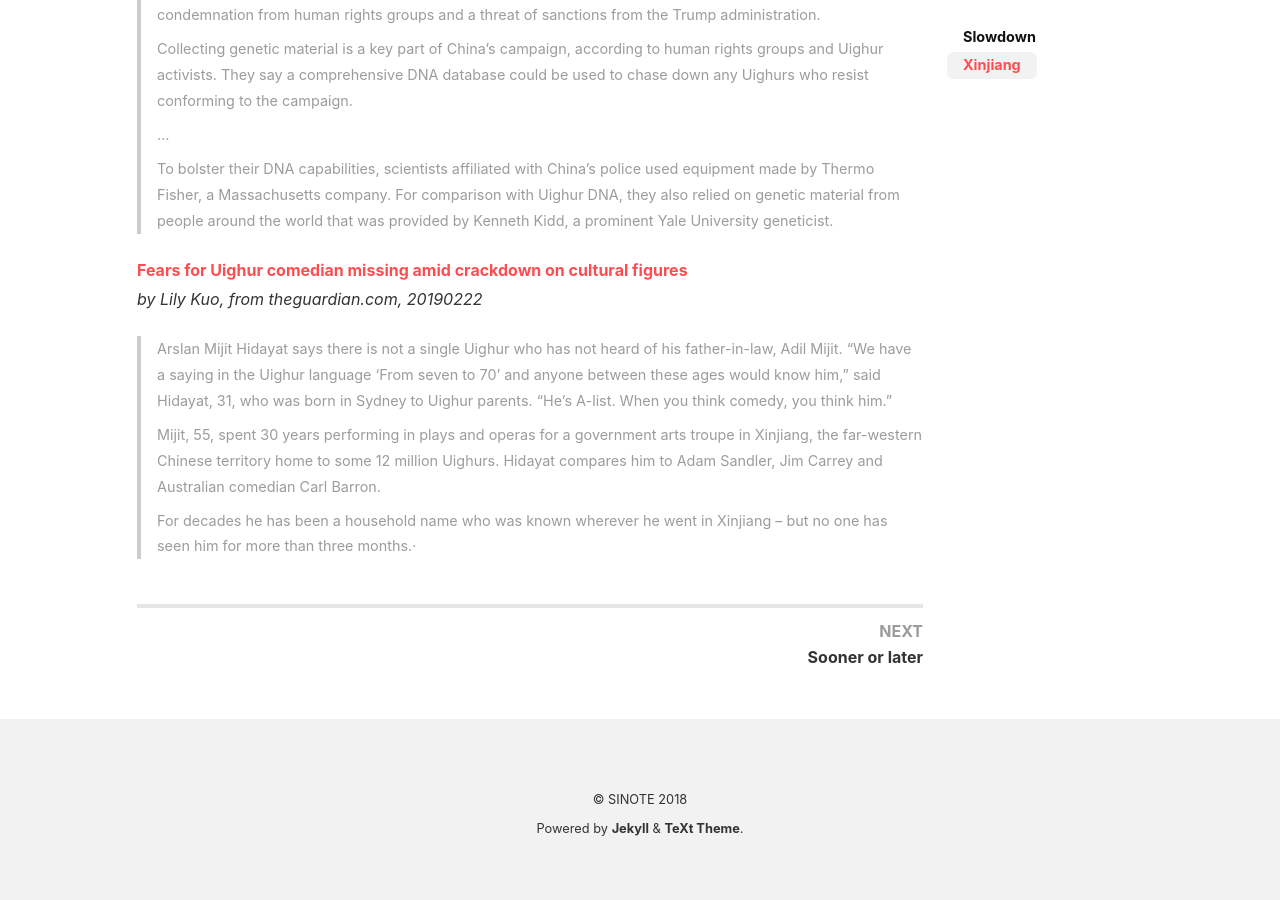
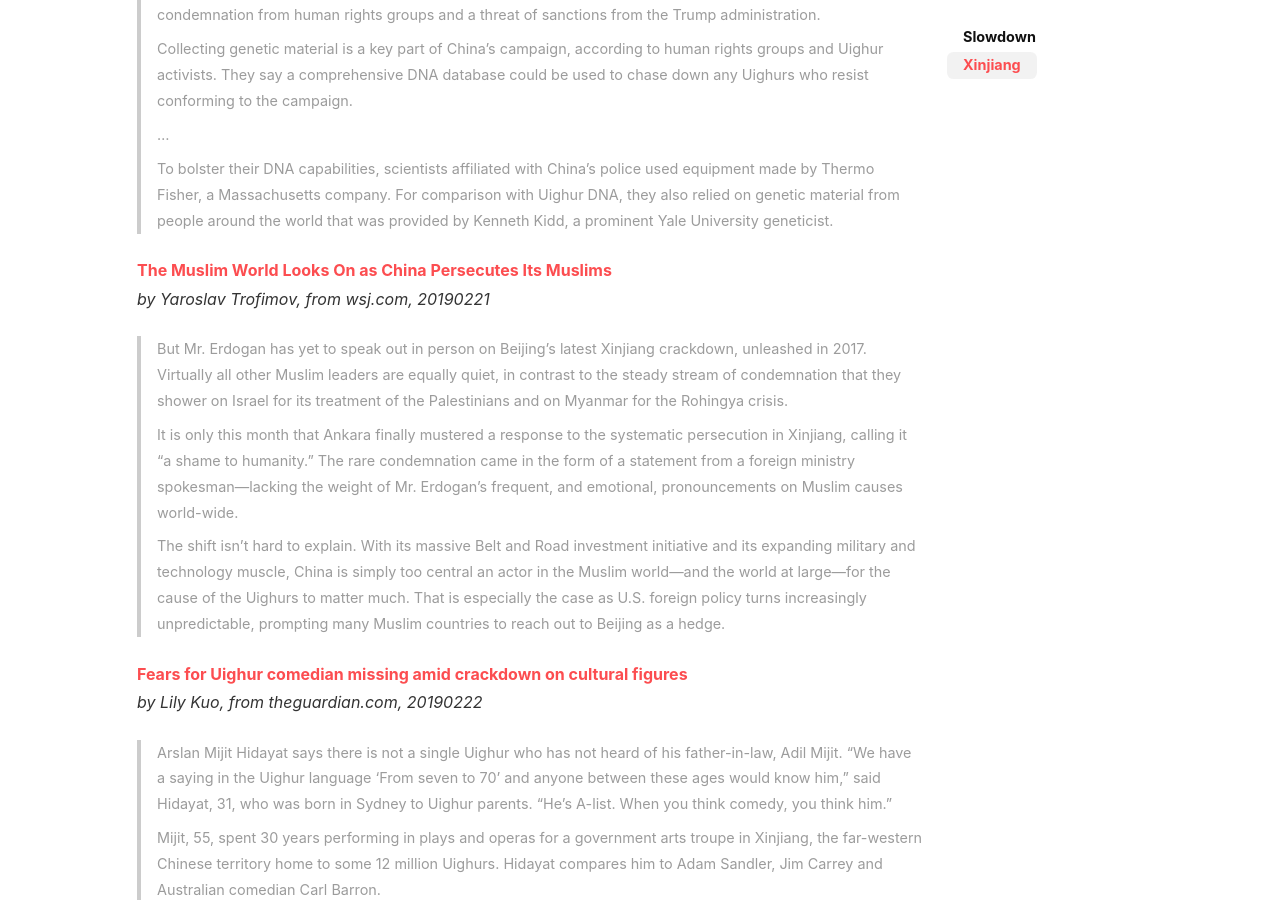
Before and after one commit to sinote86/sinote86.github.io, a Jekyll site: the page built from _posts/2019-02-22-Can-pandas-fly.md, in a window 1280 px wide and 900 px high, scrolled down 2376 px. Built offline with Jekyll 4.4.1, drawn with Linux system fonts in a browser that asks for light colours; nearby versions of some CDN libraries.

Commit message:
Update 2019-02-22-Can-pandas-fly.md

```diff
--- a/_posts/2019-02-22-Can-pandas-fly.md
+++ b/_posts/2019-02-22-Can-pandas-fly.md
@@ -44,6 +44,14 @@ date: 2019-02-22
 >
 > To bolster their DNA capabilities, scientists affiliated with China’s police used equipment made by Thermo Fisher, a Massachusetts company. For comparison with Uighur DNA, they also relied on genetic material from people around the world that was provided by Kenneth Kidd, a prominent Yale University geneticist.
 
+[The Muslim World Looks On as China Persecutes Its Muslims](https://www.wsj.com/articles/why-muslim-rulers-stay-quiet-over-chinas-assault-on-the-uighurs-11550767403) <br> *by Yaroslav Trofimov, from wsj.com, 20190221*
+
+> But Mr. Erdogan has yet to speak out in person on Beijing’s latest Xinjiang crackdown, unleashed in 2017. Virtually all other Muslim leaders are equally quiet, in contrast to the steady stream of condemnation that they shower on Israel for its treatment of the Palestinians and on Myanmar for the Rohingya crisis.
+>
+> It is only this month that Ankara finally mustered a response to the systematic persecution in Xinjiang, calling it “a shame to humanity.” The rare condemnation came in the form of a statement from a foreign ministry spokesman—lacking the weight of Mr. Erdogan’s frequent, and emotional, pronouncements on Muslim causes world-wide.
+>
+> The shift isn’t hard to explain. With its massive Belt and Road investment initiative and its expanding military and technology muscle, China is simply too central an actor in the Muslim world—and the world at large—for the cause of the Uighurs to matter much. That is especially the case as U.S. foreign policy turns increasingly unpredictable, prompting many Muslim countries to reach out to Beijing as a hedge.
+
 [Fears for Uighur comedian missing amid crackdown on cultural figures](https://www.theguardian.com/world/2019/feb/22/xinjiang-fears-for-uihgur-comedian-missing-amid-crackdown-on-cultural-figures) <br> *by Lily Kuo, from theguardian.com, 20190222*
 
 > Arslan Mijit Hidayat says there is not a single Uighur who has not heard of his father-in-law, Adil Mijit. “We have a saying in the Uighur language ‘From seven to 70’ and anyone between these ages would know him,” said Hidayat, 31, who was born in Sydney to Uighur parents. “He’s A-list. When you think comedy, you think him.”
```
